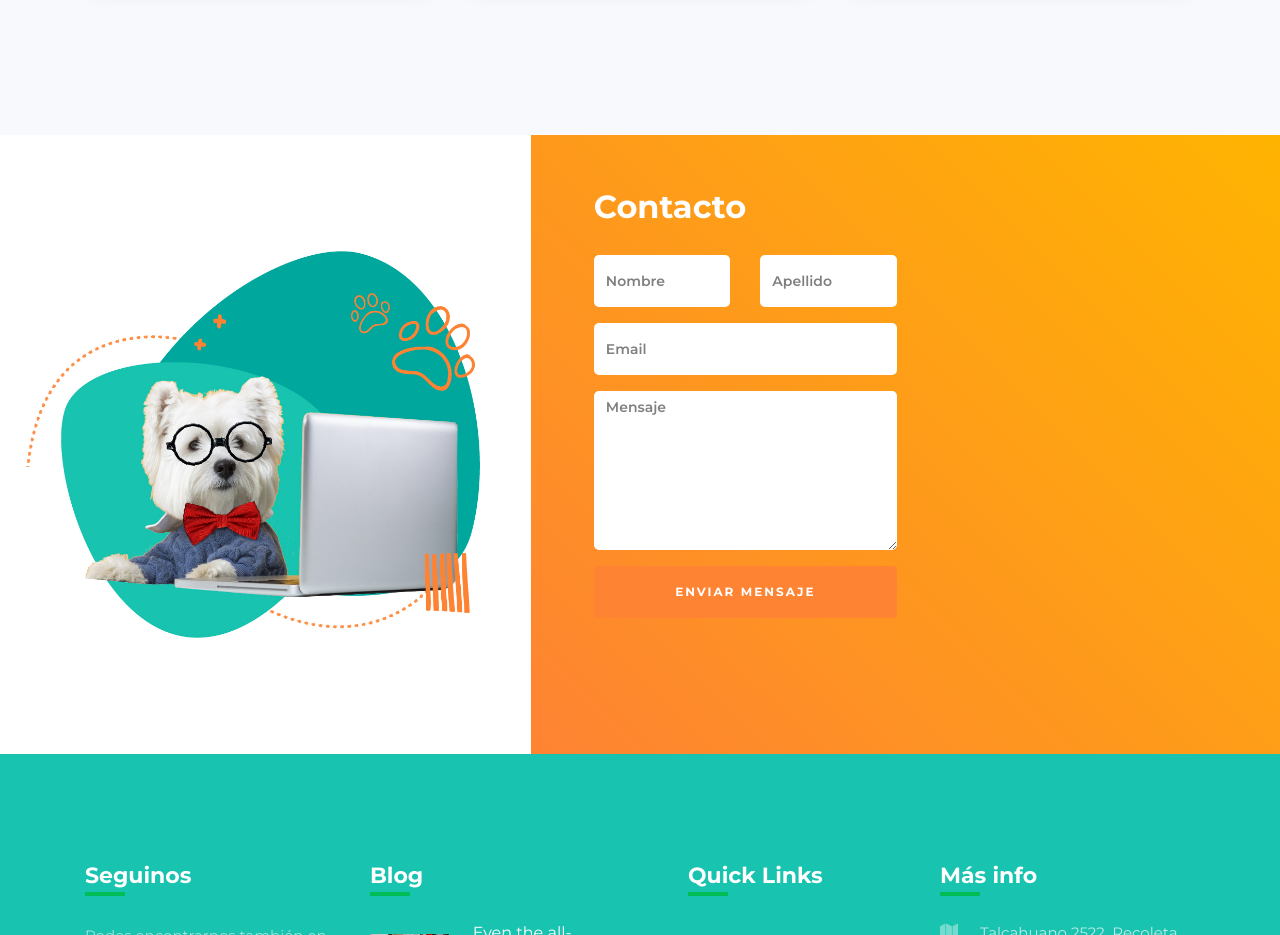
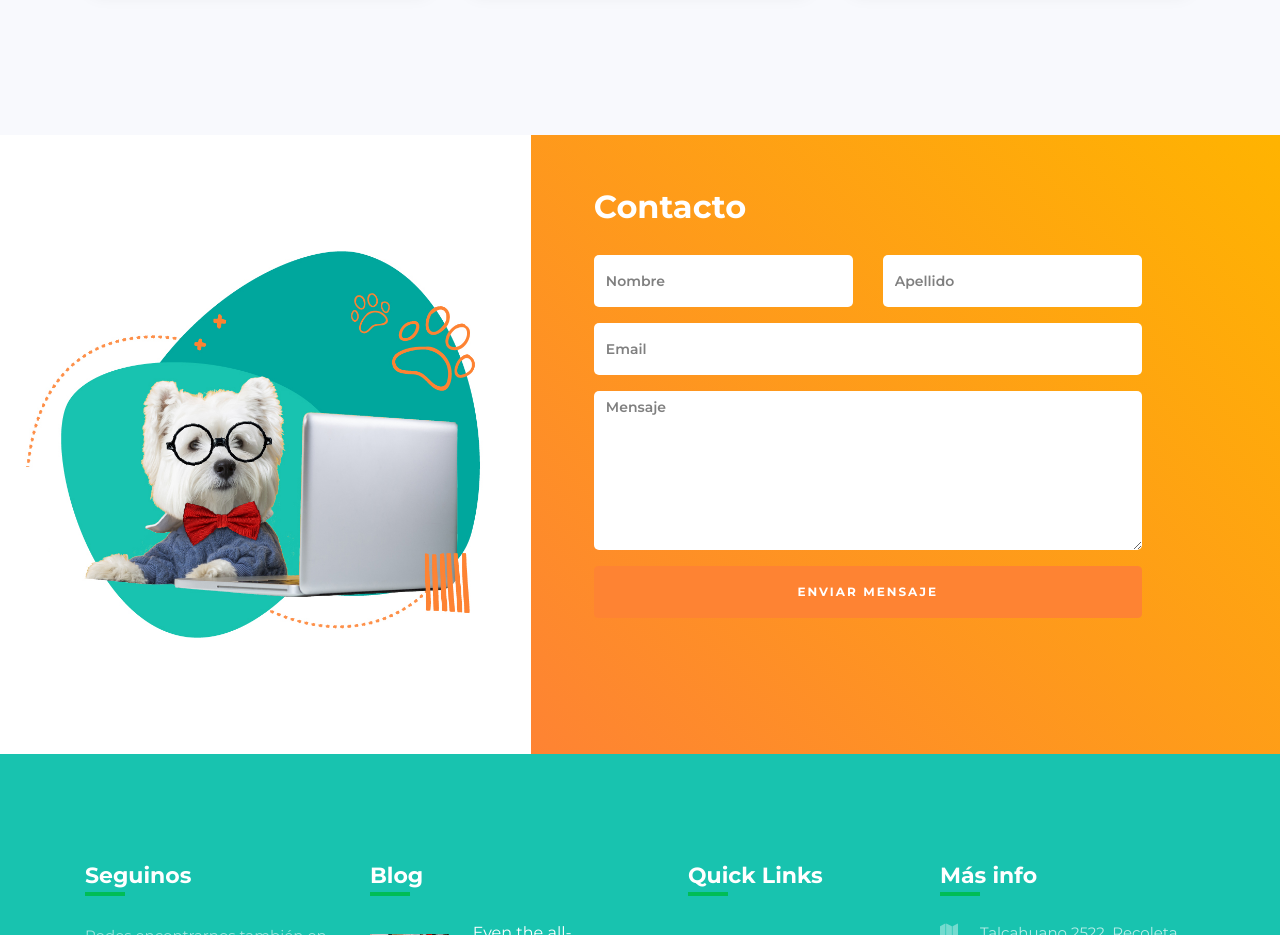
Before and after one commit to danariq/guauclub, a plain HTML site: page sitio_desarrollado/index.html in a window 1280 px wide. Shown: the part 6380-7315 px from the top of the page. Drawn offline with Linux system fonts and the light colour scheme; some packages are replaced by stand-ins of ours; no server answers; files whose address does not match are found by name.

Commit message:
lg-10 contacto

```diff
--- a/sitio_desarrollado/index.html
+++ b/sitio_desarrollado/index.html
@@ -583,7 +583,7 @@ Los cachorros necesitan mucho descanso, una alimentación correcta, amor y un ej
 				<img id="imagenContacto" src="./images/p_2.jpg" style="max-width:100%;max-height:100%;">
 			</div>
 			<div id="formContacto" class="container col-lg-7" style="background: linear-gradient(45deg, #fe8333 0%, #ffb400 100%);">
-				<div class="col-md-12 col-lg-6 half p-3 py-5 pl-lg-5 ftco-animate">
+				<div class="col-md-12 col-lg-10 half p-3 py-5 pl-lg-5 ftco-animate">
 					<h2 class="mb-4">Contacto</h2>
 					<form action="#" class="appointment">
 						<div class="row">
```
